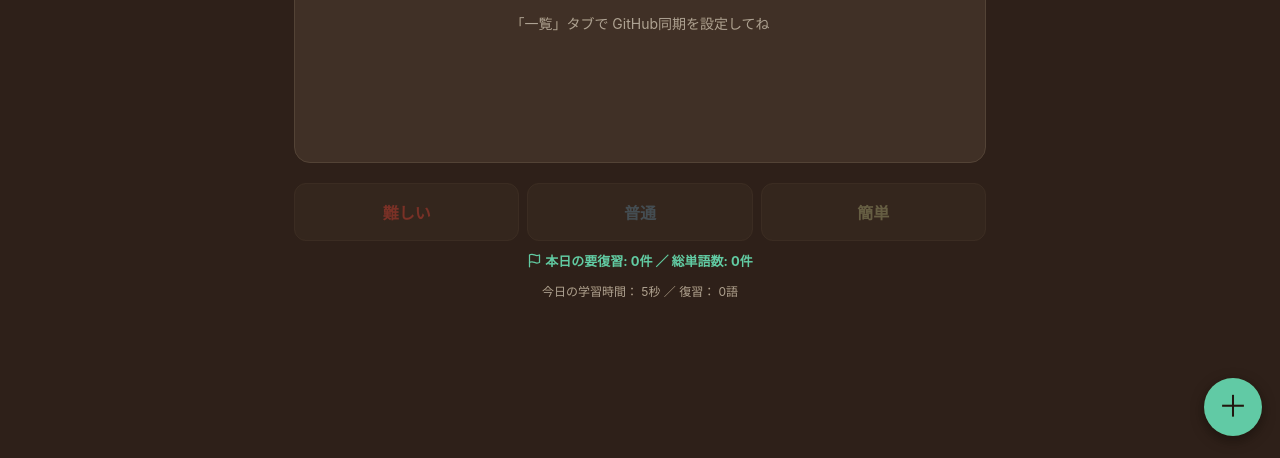
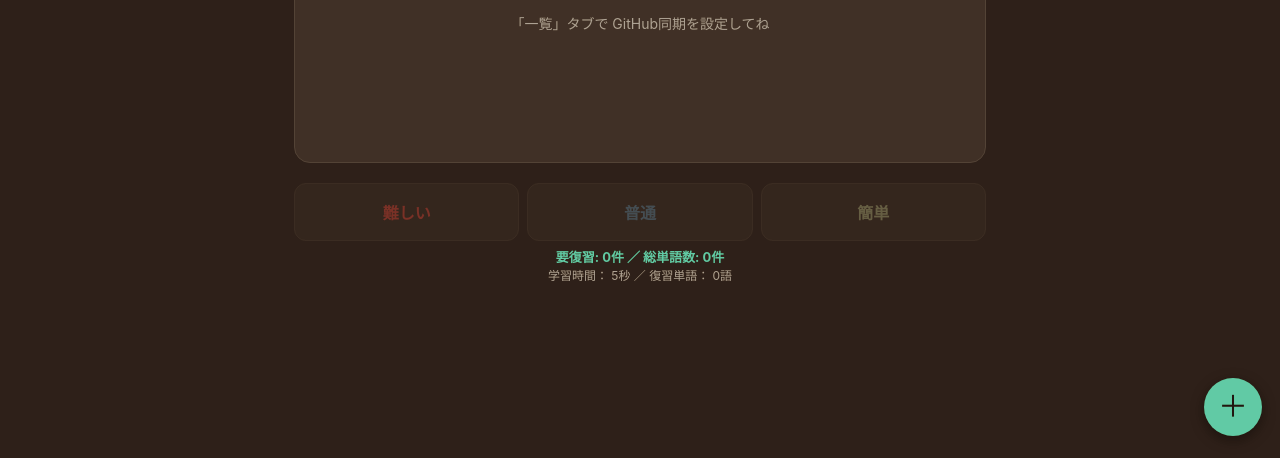
Before and after one commit to Shuka314/vocab-app, a plain HTML site: page index.html in a window 1280 px wide. Shown: the part 342-800 px from the top of the page. Drawn offline with Linux system fonts and the light colour scheme.

Commit message:
統計の旗アイコンを削除し表記を要復習/総単語数・学習時間/復習単語に、ボタン下の隙間を詰めた

```diff
--- a/index.html
+++ b/index.html
@@ -40,7 +40,7 @@ main{flex:1;display:flex;flex-direction:column;padding:12px 14px;gap:10px;max-wi
 .grades button{flex:1;padding:16px 4px;border-radius:12px;border:1px solid var(--border);background:var(--card);font-size:16px;font-weight:800}
 .g-hard{color:var(--warning)} .g-normal{color:var(--normal)} .g-easy{color:var(--success)}
 .grades button:disabled{opacity:.35}
-.stats{font-size:13px;color:var(--accent);font-weight:700;padding:0 2px;text-align:center}
+.stats{font-size:13px;color:var(--accent);font-weight:700;padding:0 2px;text-align:center;margin-top:-4px}
 .row{display:flex;gap:8px;flex-wrap:wrap}
 header .row{flex-wrap:nowrap;gap:6px;width:100%}
 header .chk{gap:4px;font-size:13px}
@@ -158,7 +158,7 @@ input:focus,select:focus,textarea:focus{outline:2px solid var(--accent);outline-
       <button class="g-easy" id="btnEasy">簡単</button>
     </div>
     <div class="stats" id="stats"></div>
-    <div class="note" id="studyTime" style="text-align:center;margin-top:2px"></div>
+    <div class="note" id="studyTime" style="text-align:center;margin-top:-8px;line-height:1.3"></div>
   </section>
 
   <section id="listView" class="view">
@@ -297,7 +297,7 @@ function statsText(){
   const t = todayStr();
   let due = 0, total = 0;
   decks().forEach(dk => { total += data[dk].length; due += data[dk].filter(it => (it.next_review || t) <= t).length; });
-  return ICONS.flag + ' 本日の要復習: ' + due + '件 ／ 総単語数: ' + total + '件';
+  return '要復習: ' + due + '件 ／ 総単語数: ' + total + '件';
 }
 let timerPaused = false;
 function stopTimer(){ if (timerId){ clearInterval(timerId); timerId = null; } timerPaused = false; $('timer').textContent=''; }
@@ -344,7 +344,7 @@ function fmtDur(sec){
 }
 function renderStudyTime(){
   const el = $('studyTime'); if (!el) return;
-  el.textContent = '今日の学習時間： ' + fmtDur(studyMap[jstDateStr()] || 0) + ' ／ 復習： ' + (reviewCountMap[jstDateStr()] || 0) + '語';
+  el.textContent = '学習時間： ' + fmtDur(studyMap[jstDateStr()] || 0) + ' ／ 復習単語： ' + (reviewCountMap[jstDateStr()] || 0) + '語';
 }
 function studyTick(){
   const now = Date.now();
```
